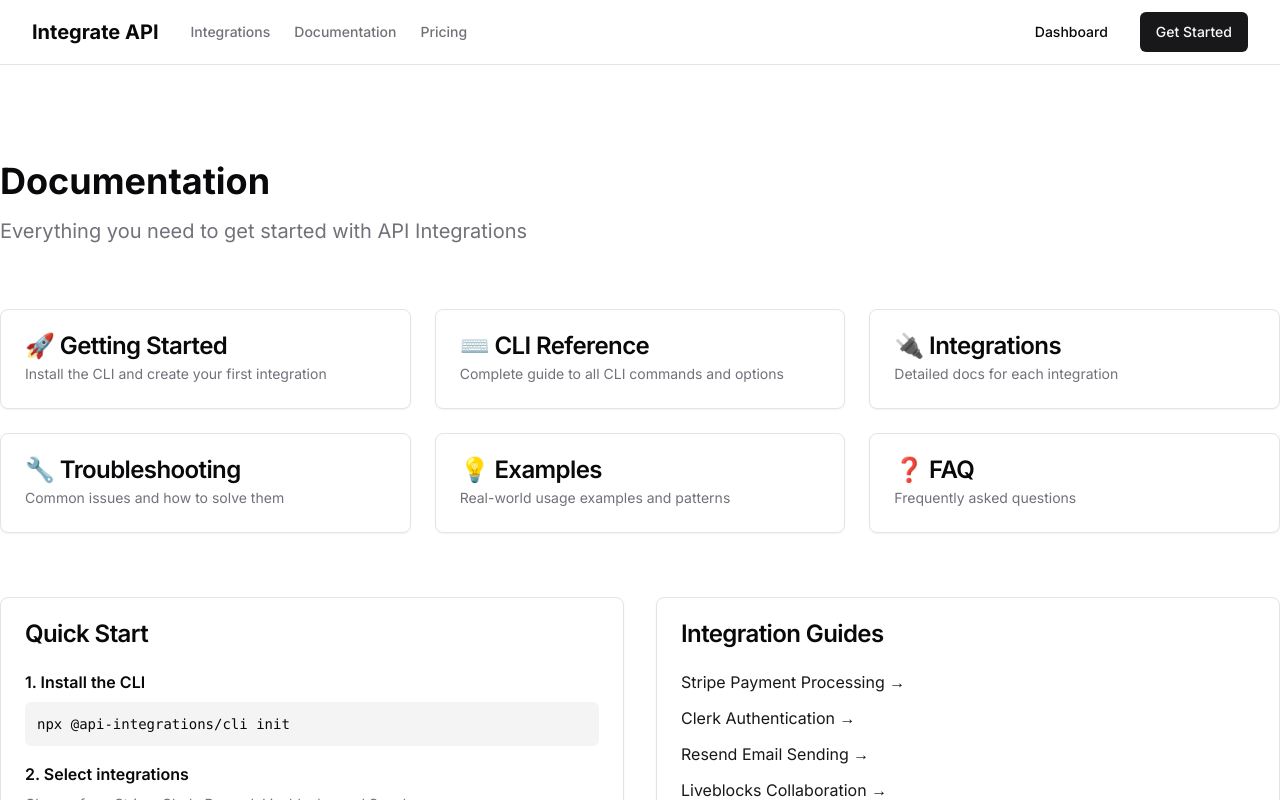
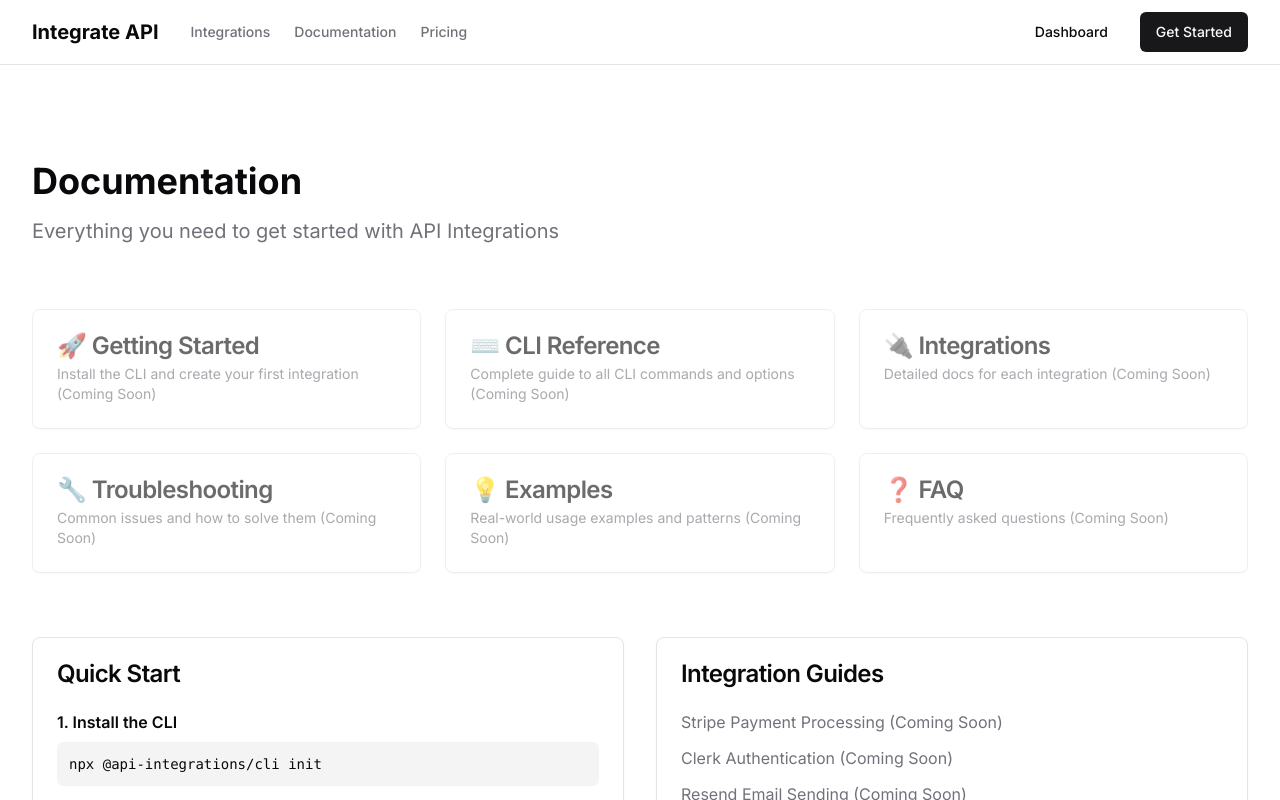
Before and after one commit to Reliathedisco/api_integration_CLI, a Next.js app: page /docs in a window 1280 px wide. Shown: the top 800 px of the page. Built offline with nearby package versions, Linux system fonts and the light colour scheme.

Commit message:
Fix integrations and docs pages - center layout and remove 404 links

```diff
--- a/app/docs/page.tsx
+++ b/app/docs/page.tsx
@@ -8,7 +8,7 @@ export default function DocsPage() {
     <>
       <Navigation />
       <main className="flex-1">
-        <section className="container py-24">
+        <section className="container mx-auto px-4 md:px-6 lg:px-8 py-24">
           <div className="mb-16">
             <h1 className="text-4xl font-bold mb-4">Documentation</h1>
             <p className="text-xl text-muted-foreground max-w-2xl">
@@ -17,71 +17,59 @@ export default function DocsPage() {
           </div>
 
           <div className="grid md:grid-cols-2 lg:grid-cols-3 gap-6 mb-16">
-            <Link href="/docs/getting-started">
-              <Card className="hover:border-primary transition-colors h-full">
+            <Card className="hover:border-primary transition-colors h-full opacity-60">
               <CardHeader>
                 <CardTitle>🚀 Getting Started</CardTitle>
                 <CardDescription>
-                    Install the CLI and create your first integration
+                  Install the CLI and create your first integration (Coming Soon)
                 </CardDescription>
               </CardHeader>
             </Card>
-            </Link>
 
-            <Link href="/docs/cli">
-              <Card className="hover:border-primary transition-colors h-full">
+            <Card className="hover:border-primary transition-colors h-full opacity-60">
               <CardHeader>
                 <CardTitle>⌨️ CLI Reference</CardTitle>
                 <CardDescription>
-                    Complete guide to all CLI commands and options
+                  Complete guide to all CLI commands and options (Coming Soon)
                 </CardDescription>
               </CardHeader>
             </Card>
-            </Link>
 
-            <Link href="/docs/integrations">
-              <Card className="hover:border-primary transition-colors h-full">
+            <Card className="hover:border-primary transition-colors h-full opacity-60">
               <CardHeader>
                 <CardTitle>🔌 Integrations</CardTitle>
                 <CardDescription>
-                    Detailed docs for each integration
+                  Detailed docs for each integration (Coming Soon)
                 </CardDescription>
               </CardHeader>
             </Card>
-            </Link>
 
-            <Link href="/docs/troubleshooting">
-              <Card className="hover:border-primary transition-colors h-full">
+            <Card className="hover:border-primary transition-colors h-full opacity-60">
               <CardHeader>
                 <CardTitle>🔧 Troubleshooting</CardTitle>
                 <CardDescription>
-                    Common issues and how to solve them
+                  Common issues and how to solve them (Coming Soon)
                 </CardDescription>
               </CardHeader>
             </Card>
-            </Link>
 
-            <Link href="/docs/examples">
-              <Card className="hover:border-primary transition-colors h-full">
+            <Card className="hover:border-primary transition-colors h-full opacity-60">
               <CardHeader>
                 <CardTitle>💡 Examples</CardTitle>
                 <CardDescription>
-                    Real-world usage examples and patterns
+                  Real-world usage examples and patterns (Coming Soon)
                 </CardDescription>
               </CardHeader>
             </Card>
-            </Link>
 
-            <Link href="/docs/faq">
-              <Card className="hover:border-primary transition-colors h-full">
+            <Card className="hover:border-primary transition-colors h-full opacity-60">
               <CardHeader>
                 <CardTitle>❓ FAQ</CardTitle>
                 <CardDescription>
-                    Frequently asked questions
+                  Frequently asked questions (Coming Soon)
                 </CardDescription>
               </CardHeader>
             </Card>
-            </Link>
           </div>
 
           {/* Quick Links */}
@@ -118,30 +106,20 @@ export default function DocsPage() {
               </CardHeader>
               <CardContent>
                 <ul className="space-y-3">
-                  <li>
-                    <Link href="/docs/stripe" className="text-primary hover:underline">
-                      Stripe Payment Processing →
-                    </Link>
+                  <li className="text-muted-foreground">
+                    Stripe Payment Processing (Coming Soon)
                   </li>
-                  <li>
-                    <Link href="/docs/clerk" className="text-primary hover:underline">
-                      Clerk Authentication →
-                    </Link>
+                  <li className="text-muted-foreground">
+                    Clerk Authentication (Coming Soon)
                   </li>
-                  <li>
-                    <Link href="/docs/resend" className="text-primary hover:underline">
-                      Resend Email Sending →
-                    </Link>
+                  <li className="text-muted-foreground">
+                    Resend Email Sending (Coming Soon)
                   </li>
-                  <li>
-                    <Link href="/docs/liveblocks" className="text-primary hover:underline">
-                      Liveblocks Collaboration →
-                    </Link>
+                  <li className="text-muted-foreground">
+                    Liveblocks Collaboration (Coming Soon)
                   </li>
-                  <li>
-                    <Link href="/docs/supabase" className="text-primary hover:underline">
-                      Supabase Database →
-                    </Link>
+                  <li className="text-muted-foreground">
+                    Supabase Database (Coming Soon)
                   </li>
                 </ul>
               </CardContent>
--- a/app/integrations/page.tsx
+++ b/app/integrations/page.tsx
@@ -9,7 +9,7 @@ export default function IntegrationsPage() {
     <>
       <Navigation />
       <main className="flex-1">
-        <section className="container py-24">
+        <section className="container mx-auto px-4 md:px-6 lg:px-8 py-24">
           <div className="text-center mb-16">
             <h1 className="text-4xl font-bold tracking-tight sm:text-5xl mb-4">
               Available Integrations
@@ -50,8 +50,8 @@ export default function IntegrationsPage() {
                     </div>
                   </div>
                   <div className="pt-2">
-                    <Button variant="outline" className="w-full" asChild>
-                      <Link href={`/docs/${integration.id}`}>View Documentation</Link>
+                    <Button variant="outline" className="w-full" disabled>
+                      View Documentation (Coming Soon)
                     </Button>
                   </div>
                 </CardContent>
@@ -60,7 +60,7 @@ export default function IntegrationsPage() {
           </div>
 
           {/* Coming Soon */}
-          <div className="mt-24 max-w-5xl mx-auto">
+          <div className="mt-24 max-w-5xl mx-auto px-4">
             <h2 className="text-3xl font-bold text-center mb-12">Coming Soon</h2>
             <div className="grid md:grid-cols-3 gap-6">
               {comingSoon.map((integration) => (
@@ -81,8 +81,8 @@ export default function IntegrationsPage() {
             <p className="text-muted-foreground mb-4">
               Want to request an integration?
             </p>
-            <Button variant="outline" asChild>
-              <Link href="/contact">Request Integration</Link>
+            <Button variant="outline" disabled>
+              Request Integration (Coming Soon)
             </Button>
           </div>
         </section>
```
Lines whose indentation alone changed are shown as unchanged.
